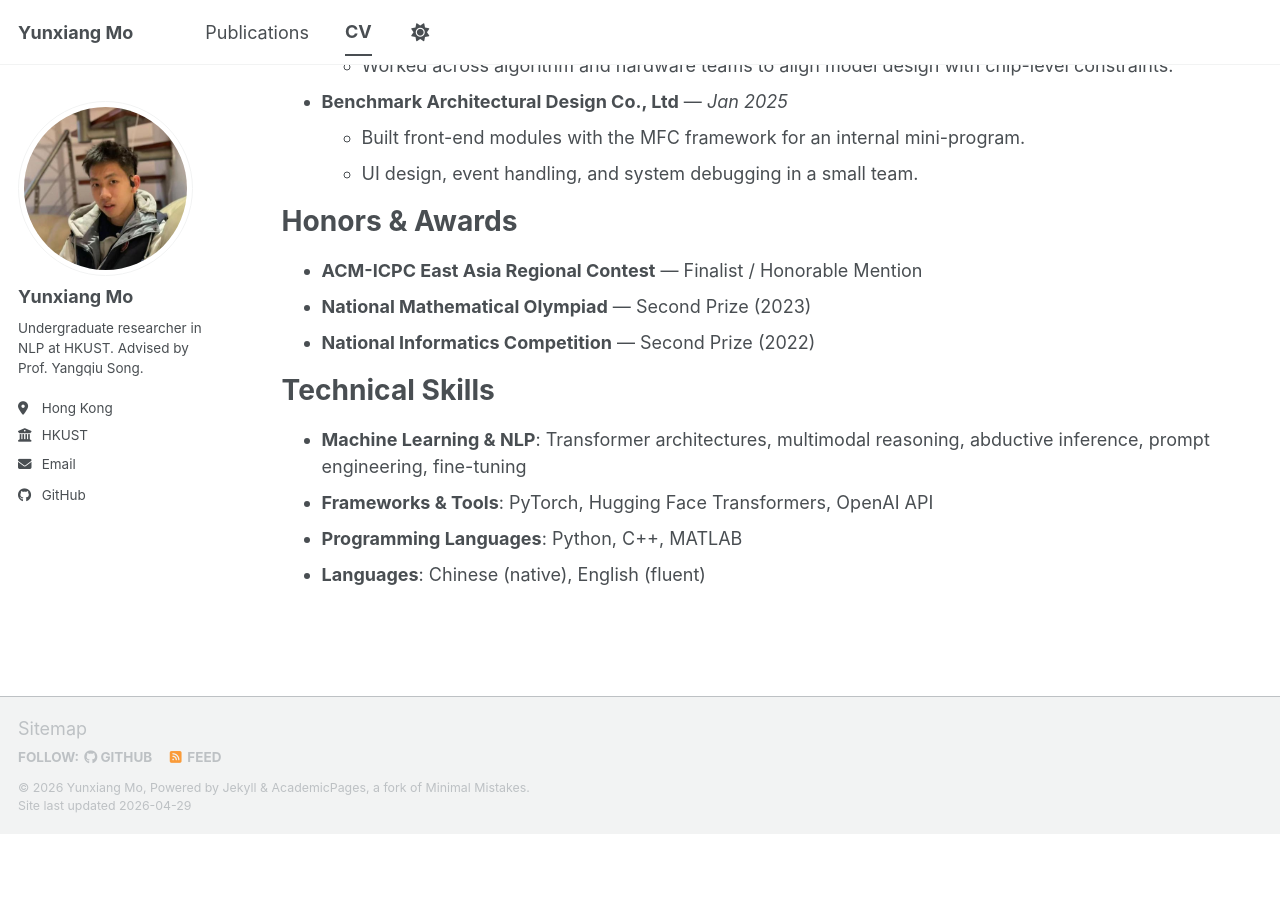
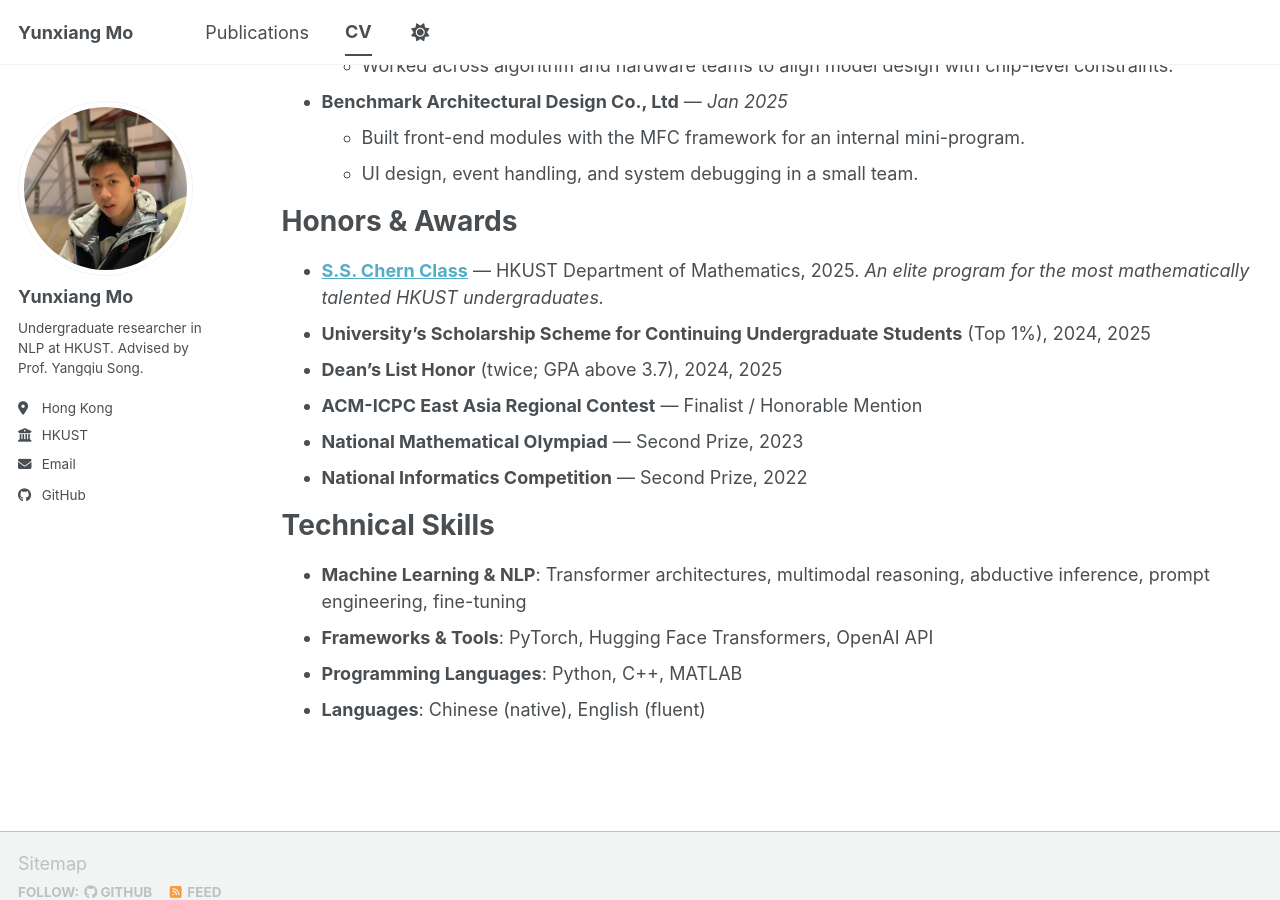
Before and after one commit to moyunxiang/moyunxiang.github.io, a Jekyll site: the page built from _pages/cv.md, in a window 1280 px wide and 900 px high, scrolled down 1131 px. Built offline with Jekyll 4.4.1, drawn with Linux system fonts in a browser that asks for light colours; a script bundle is joined from its source files by our own code; library files that are not in the unit come from our copies; before the commit the page ends 1965 px from its top, so only the background shows below that.

Commit message:
Add Awards & Honors: S.S. Chern Class, University Scholarship (Top 1%), Dean's List

```diff
--- a/_pages/cv.md
+++ b/_pages/cv.md
@@ -45,9 +45,12 @@ Internship Experience
 
 Honors & Awards
 ======
+* **[S.S. Chern Class](https://www.math.hkust.edu.hk/ug/chern_class/)** — HKUST Department of Mathematics, 2025. *An elite program for the most mathematically talented HKUST undergraduates.*
+* **University's Scholarship Scheme for Continuing Undergraduate Students** (Top 1%), 2024, 2025
+* **Dean's List Honor** (twice; GPA above 3.7), 2024, 2025
 * **ACM-ICPC East Asia Regional Contest** — Finalist / Honorable Mention
-* **National Mathematical Olympiad** — Second Prize (2023)
-* **National Informatics Competition** — Second Prize (2022)
+* **National Mathematical Olympiad** — Second Prize, 2023
+* **National Informatics Competition** — Second Prize, 2022
 
 Technical Skills
 ======
```
Also changed, not shown: _pages/about.md (+6 -0 lines).
